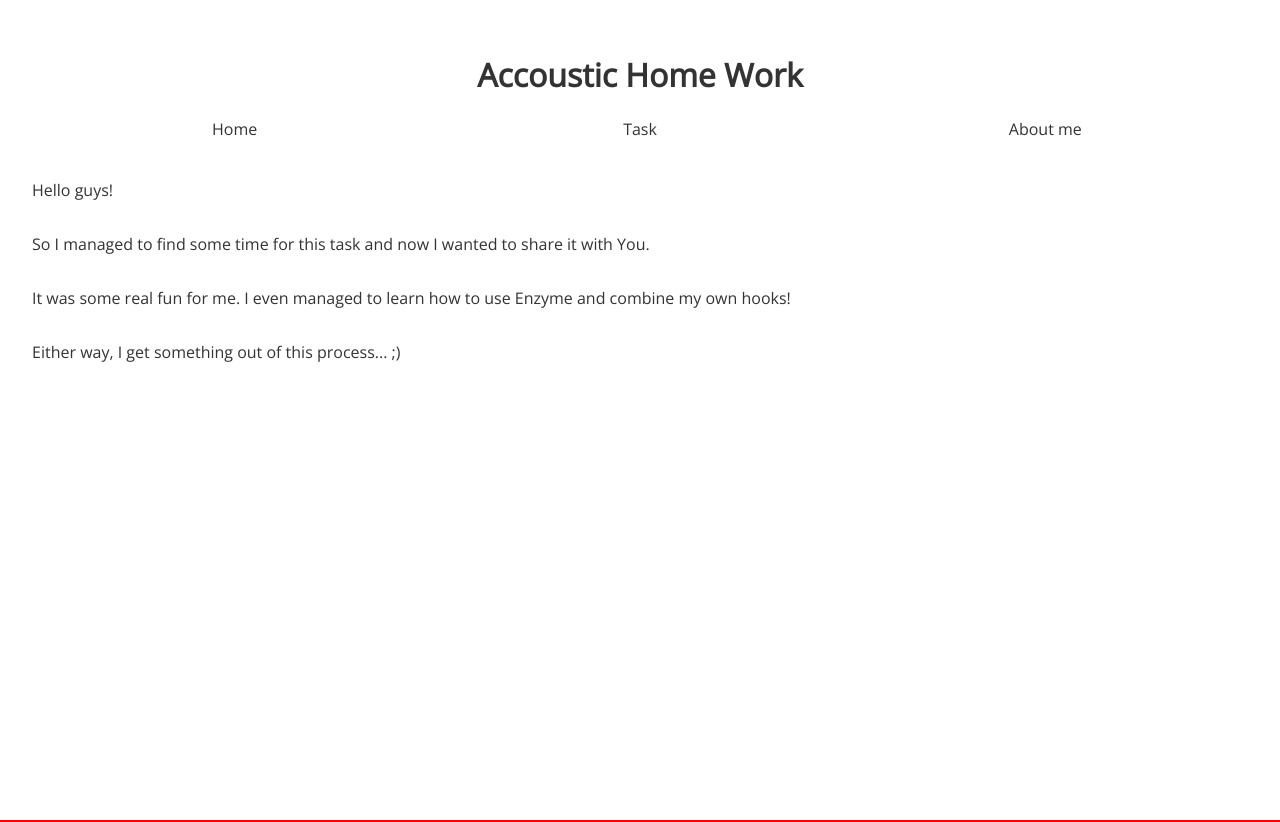
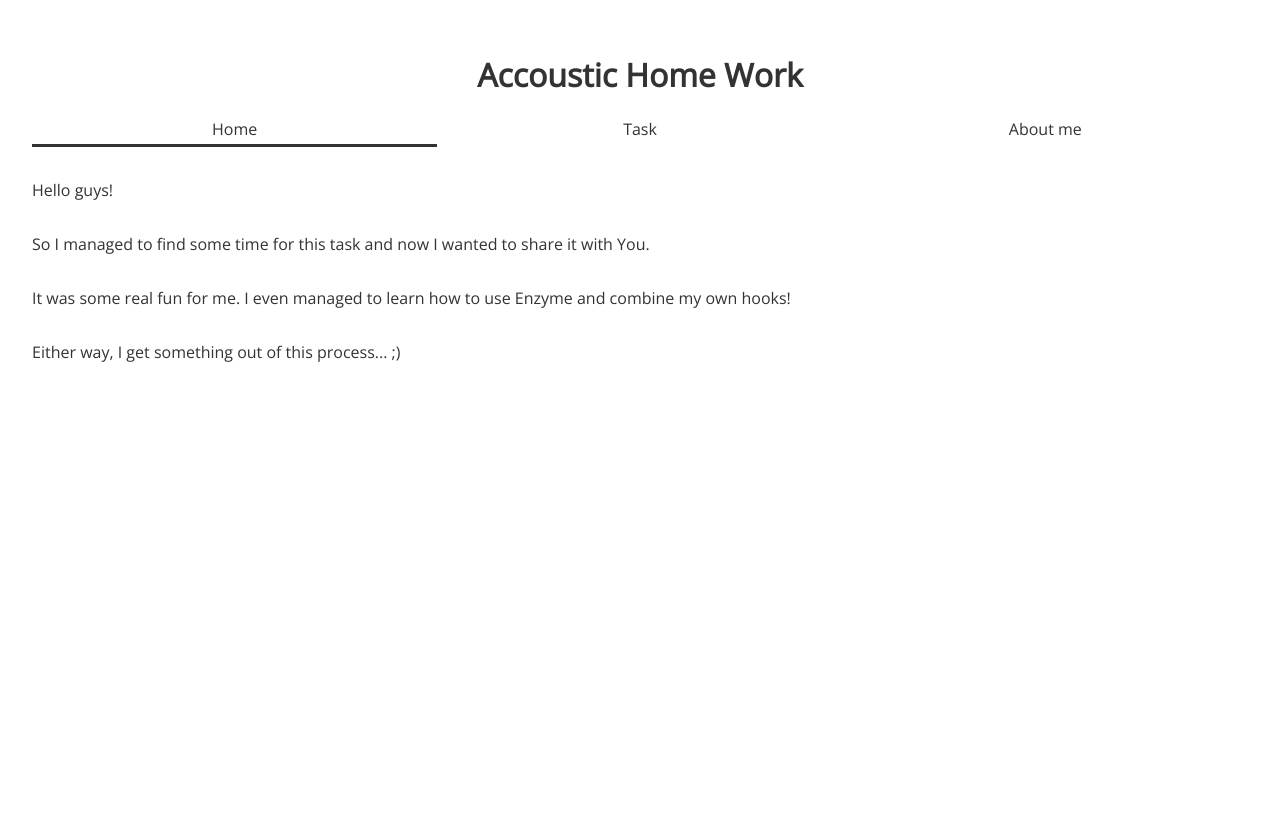
Before and after one commit to tomaszgrabowski/accoustic, a React (Create React App) app: page / in a window 1280 px wide. After the commit the page ends 800 px from the top, so only its background shows below. Built offline with nearby package versions, Linux system fonts and the light colour scheme.

Commit message:
navigation active class

```diff
--- a/src/components/Navigation/Navigation.css
+++ b/src/components/Navigation/Navigation.css
@@ -13,22 +13,6 @@ nav {
     height: 1.8rem;
 }
 
-.link::after {
-    position: absolute;
-    top: 0;
-    left: 0;
-    display: inline-block;
-    height: 100%;
-    width: 100%;
-    z-index: -1;
-    content: '';
+.link-active{
+    border-bottom: 3px solid #333;
 }
-
-.link:hover {
-
-}
-
-.link:hover::after {
-    top: 20px;
-    border-bottom: 2px solid red;
-}
--- a/src/components/Navigation/Navigation.tsx
+++ b/src/components/Navigation/Navigation.tsx
@@ -6,9 +6,9 @@ import './Navigation.css';
 const Navigation = () => {
     return (
         <nav className='nav'>
-            <NavLink className='link' activeClassName='link-active' to={ ROUTES.HOME }>Home</NavLink>
-            <NavLink className='link' activeClassName='link-active' to={ ROUTES.ARTICLE }>Task</NavLink>
-            <NavLink className='link' activeClassName='link-active' to={ ROUTES.ABOUT_ME }>About me</NavLink>
+            <NavLink className='link' exact activeClassName='link-active' to={ ROUTES.HOME }>Home</NavLink>
+            <NavLink className='link' exact activeClassName='link-active' to={ ROUTES.ARTICLE }>Task</NavLink>
+            <NavLink className='link' exact activeClassName='link-active' to={ ROUTES.ABOUT_ME }>About me</NavLink>
         </nav>
     );
 };
```
